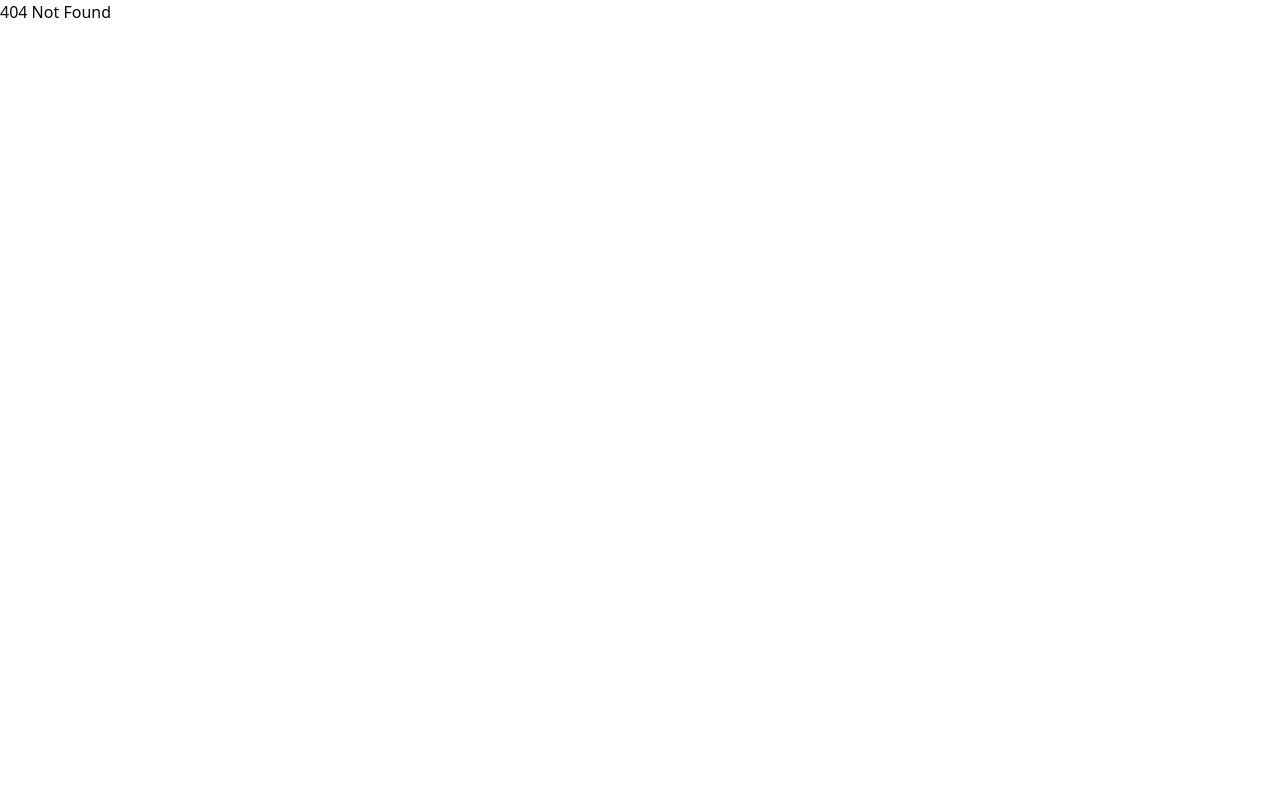
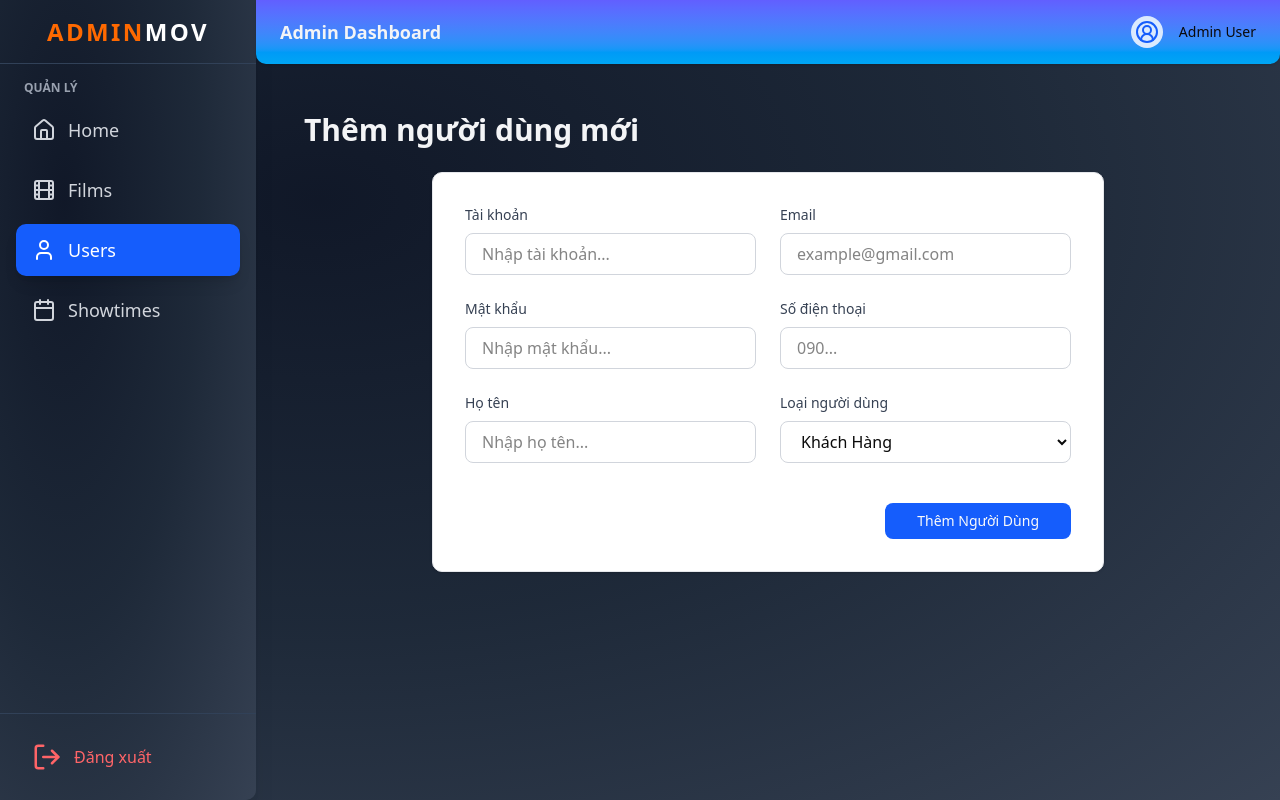
Before and after one commit to PhamKhaiHoan/Movie_Booking, a React (Vite) app: page /admin/users/add in a window 1280 px wide. Before the commit this address had no page. Built offline with nearby package versions, Linux system fonts and the light colour scheme.

Commit message:
finish_UI

```diff
--- /dev/null
+++ b/src/pages/admin/users/AddUser.tsx
@@ -0,0 +1,179 @@
+import { useEffect, useState } from "react";
+import { useParams, useNavigate } from "react-router-dom";
+import { Button } from "@/components/ui/button";
+
+export const AddUser = () => {
+  const { id } = useParams(); // Lấy tài khoản từ URL (nếu có)
+  const navigate = useNavigate();
+  const isEditMode = Boolean(id); // Có id => Đang sửa
+
+  // State form
+  const [formData, setFormData] = useState({
+    taiKhoan: "",
+    matKhau: "",
+    hoTen: "",
+    email: "",
+    soDt: "",
+    maLoaiNguoiDung: "KhachHang", // Mặc định là Khách
+  });
+
+  // Nếu là Edit Mode -> Load dữ liệu giả
+  useEffect(() => {
+    if (isEditMode) {
+      // Giả lập API trả về thông tin user
+      const mockUser = {
+        taiKhoan: id, // Lấy luôn từ URL
+        matKhau: "123456",
+        hoTen: "Nguyễn Văn A",
+        email: "nguyenvana@gmail.com",
+        soDt: "0909123456",
+        maLoaiNguoiDung: "QuanTri",
+      };
+      // @ts-ignore
+      setFormData(mockUser);
+    }
+  }, [isEditMode, id]);
+
+  // Hàm xử lý nhập liệu
+  const handleChange = (
+    e: React.ChangeEvent<HTMLInputElement | HTMLSelectElement>
+  ) => {
+    const { name, value } = e.target;
+    setFormData((prev) => ({ ...prev, [name]: value }));
+  };
+
+  const handleSubmit = (e: React.FormEvent) => {
+    e.preventDefault();
+    if (isEditMode) {
+      console.log("Cập nhật user:", formData);
+      alert("Cập nhật thành công!");
+    } else {
+      console.log("Thêm mới user:", formData);
+      alert("Thêm mới thành công!");
+    }
+    // navigate("/admin/users"); // Có thể uncomment để quay lại trang list
+  };
+
+  return (
+    <div className="p-6">
+      <h1 className="text-3xl font-bold text-gray-100 mb-6">
+        {isEditMode ? "Cập nhật người dùng" : "Thêm người dùng mới"}
+      </h1>
+
+      <div className="bg-white p-8 rounded-lg shadow-sm border border-gray-200 max-w-2xl mx-auto">
+        <form onSubmit={handleSubmit} className="space-y-6">
+          {/* Tài khoản & Email */}
+          <div className="grid grid-cols-1 md:grid-cols-2 gap-6">
+            <div>
+              <label className="block text-sm font-medium text-gray-700 mb-2">
+                Tài khoản
+              </label>
+              <input
+                type="text"
+                name="taiKhoan"
+                value={formData.taiKhoan}
+                onChange={handleChange}
+                disabled={isEditMode} // 🔒 Khóa lại nếu đang sửa
+                placeholder="Nhập tài khoản..."
+                className={`w-full px-4 py-2 border border-gray-300 rounded-md outline-none focus:border-blue-500 ${
+                  isEditMode ? "bg-gray-100 cursor-not-allowed" : ""
+                }`}
+                required
+              />
+            </div>
+            <div>
+              <label className="block text-sm font-medium text-gray-700 mb-2">
+                Email
+              </label>
+              <input
+                type="email"
+                name="email"
+                value={formData.email}
+                onChange={handleChange}
+                placeholder="example@gmail.com"
+                className="w-full px-4 py-2 border border-gray-300 rounded-md outline-none focus:border-blue-500"
+                required
+              />
+            </div>
+          </div>
+
+          {/* Mật khẩu & Số ĐT */}
+          <div className="grid grid-cols-1 md:grid-cols-2 gap-6">
+            <div>
+              <label className="block text-sm font-medium text-gray-700 mb-2">
+                Mật khẩu
+              </label>
+              <input
+                type="password"
+                name="matKhau"
+                value={formData.matKhau}
+                onChange={handleChange}
+                placeholder="Nhập mật khẩu..."
+                className="w-full px-4 py-2 border border-gray-300 rounded-md outline-none focus:border-blue-500"
+                required
+              />
+            </div>
+            <div>
+              <label className="block text-sm font-medium text-gray-700 mb-2">
+                Số điện thoại
+              </label>
+              <input
+                type="text"
+                name="soDt"
+                value={formData.soDt}
+                onChange={handleChange}
+                placeholder="090..."
+                className="w-full px-4 py-2 border border-gray-300 rounded-md outline-none focus:border-blue-500"
+              />
+            </div>
+          </div>
+
+          {/* Họ tên & Loại người dùng */}
+          <div className="grid grid-cols-1 md:grid-cols-2 gap-6">
+            <div>
+              <label className="block text-sm font-medium text-gray-700 mb-2">
+                Họ tên
+              </label>
+              <input
+                type="text"
+                name="hoTen"
+                value={formData.hoTen}
+                onChange={handleChange}
+                placeholder="Nhập họ tên..."
+                className="w-full px-4 py-2 border border-gray-300 rounded-md outline-none focus:border-blue-500"
+              />
+            </div>
+            <div>
+              <label className="block text-sm font-medium text-gray-700 mb-2">
+                Loại người dùng
+              </label>
+              <select
+                name="maLoaiNguoiDung"
+                value={formData.maLoaiNguoiDung}
+                onChange={handleChange}
+                className="w-full px-4 py-2 border border-gray-300 rounded-md outline-none focus:border-blue-500 bg-white"
+              >
+                <option value="KhachHang">Khách Hàng</option>
+                <option value="QuanTri">Quản Trị</option>
+              </select>
+            </div>
+          </div>
+
+          {/* Nút Submit */}
+          <div className="flex justify-end pt-4">
+            <Button
+              type="submit"
+              className={`${
+                isEditMode
+                  ? "bg-orange-500 hover:bg-orange-600"
+                  : "bg-blue-600 hover:bg-blue-700"
+              } px-8`}
+            >
+              {isEditMode ? "Lưu Cập Nhật" : "Thêm Người Dùng"}
+            </Button>
+          </div>
+        </form>
+      </div>
+    </div>
+  );
+};
```
Also changed, not shown: src/router/router.tsx (+9 -0 lines).
